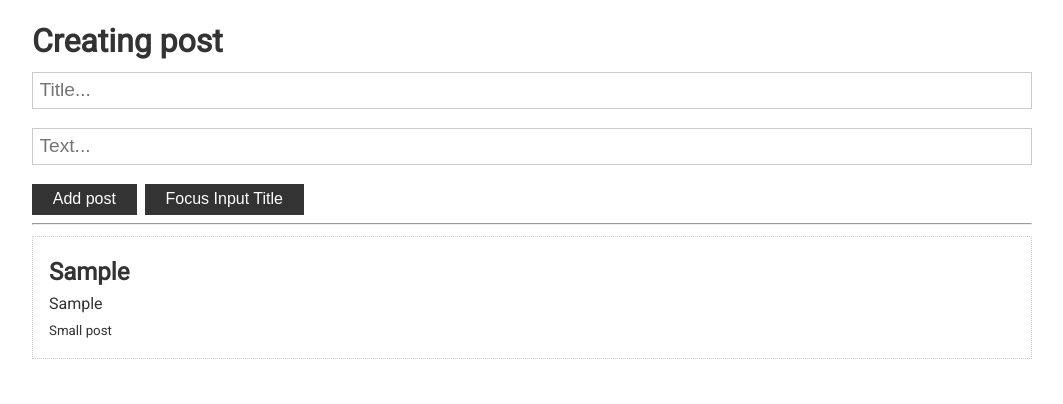
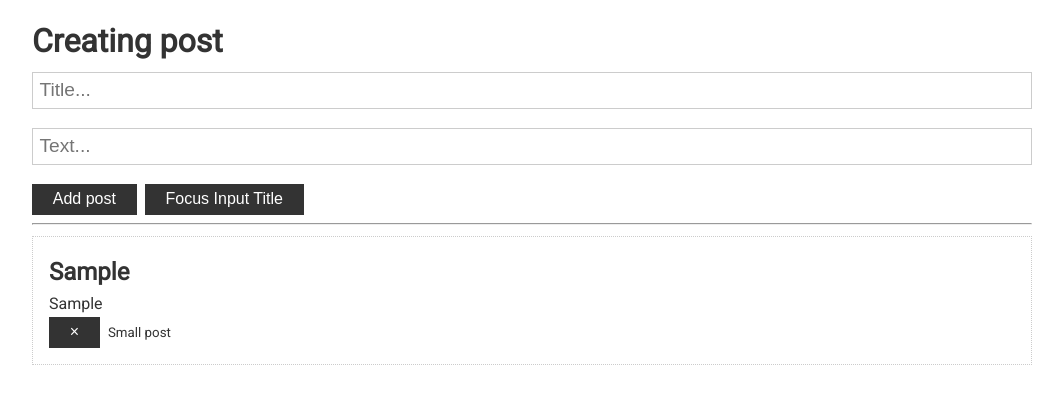
Before and after one commit to korn33/myAngular, an Angular app: page / in a window 1280 px wide. Both pictures are taken after typing "Sample", "Sample" into the empty fields and a click on the button "Add post". Shown: the top 404 px of the page, without its empty margins (108-1171 px from the left). Built offline with nearby package versions, Linux system fonts and the light colour scheme.

Commit message:
remove component (destroy)

```diff
--- a/src/app/app.component.html
+++ b/src/app/app.component.html
@@ -7,6 +7,7 @@
     <app-post
         *ngFor="let p of posts"
         [post]="p"
+        (onRemove)="removePost($event)"
     >
         <small *ngIf="p.text.length > 10; else short">Long post</small>
         <ng-template #short>
--- a/src/app/app.component.ts
+++ b/src/app/app.component.ts
@@ -1,5 +1,5 @@
-import { Component } from '@angular/core';
-import { IPost } from 'src/interfaces/formPosts/IPost';
+import {Component} from '@angular/core';
+import {IPost} from 'src/interfaces/formPosts/IPost';
 
 @Component({
     selector: 'app-root',
@@ -9,12 +9,12 @@ import { IPost } from 'src/interfaces/formPosts/IPost';
 export class AppComponent {
     posts: IPost[] = [];
 
-
-  constructor() {
-
-  }
-
     updatePosts($event: IPost) {
         this.posts.unshift($event)
     }
+
+    removePost(id: number){
+        console.log("id: ", id)
+        this.posts = this.posts.filter(value => value.id != id)
     }
+}
--- a/src/app/post-form/post-form.component.ts
+++ b/src/app/post-form/post-form.component.ts
@@ -9,6 +9,7 @@ import {IPost} from "../../interfaces/formPosts/IPost";
 export class PostFormComponent implements OnInit {
     title = ""
     text = ""
+    id = 0
 
     @Output() onAdd: EventEmitter<IPost> = new EventEmitter<IPost>()
     @ViewChild("inputTitle") inputTitleRef!: ElementRef
@@ -23,10 +24,12 @@ export class PostFormComponent implements OnInit {
         if (this.text.trim() && this.title.trim()) {
             const post: IPost = {
                 title: this.title,
-                text: this.text
+                text: this.text,
+                id: Math.ceil(Math.random() * 100000)
             }
             this.onAdd.emit(post)
             this.text = this.title = ""
+            this.id = 0
         }
     }
 
--- a/src/app/post/post.component.html
+++ b/src/app/post/post.component.html
@@ -1,5 +1,6 @@
 <div class="card">
     <h2>{{post.title}}</h2>
     <p>{{post.text}}</p>
+    <button class="btn" (click)="removePost()">&times;</button>
     <ng-content></ng-content>
 </div>
--- a/src/app/post/post.component.ts
+++ b/src/app/post/post.component.ts
@@ -1,4 +1,4 @@
-import {Component, Input, OnInit} from '@angular/core';
+import {Component, EventEmitter, Input, OnInit, Output} from '@angular/core';
 import {IPost} from "../../interfaces/formPosts/IPost";
 
 @Component({
@@ -7,12 +7,12 @@ import {IPost} from "../../interfaces/formPosts/IPost";
     styleUrls: ['./post.component.scss']
 })
 export class PostComponent implements OnInit {
-
     @Input() post!: IPost
-
-  constructor() { }
-
+    @Output() onRemove = new EventEmitter<number>()
     ngOnInit(): void {
     }
 
+    removePost() {
+        this.onRemove.emit(this.post.id)
     }
+}
--- a/src/interfaces/formPosts/IPost.ts
+++ b/src/interfaces/formPosts/IPost.ts
@@ -1,5 +1,5 @@
 export interface IPost {
   title: string,
   text: string,
-  if? : number
+  id : number
 }
```
Lines whose indentation alone changed are shown as unchanged.
